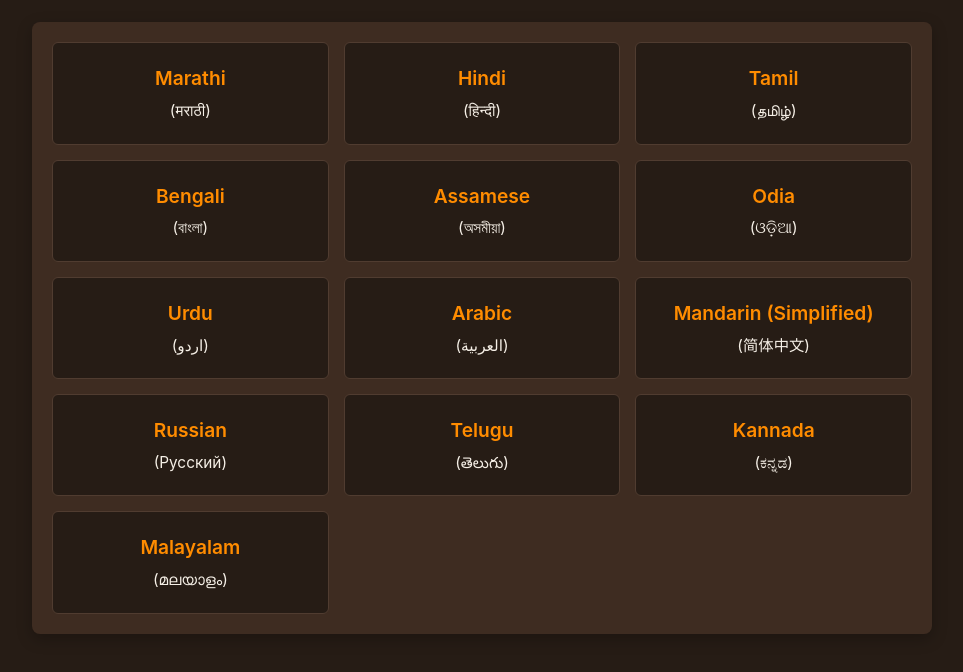
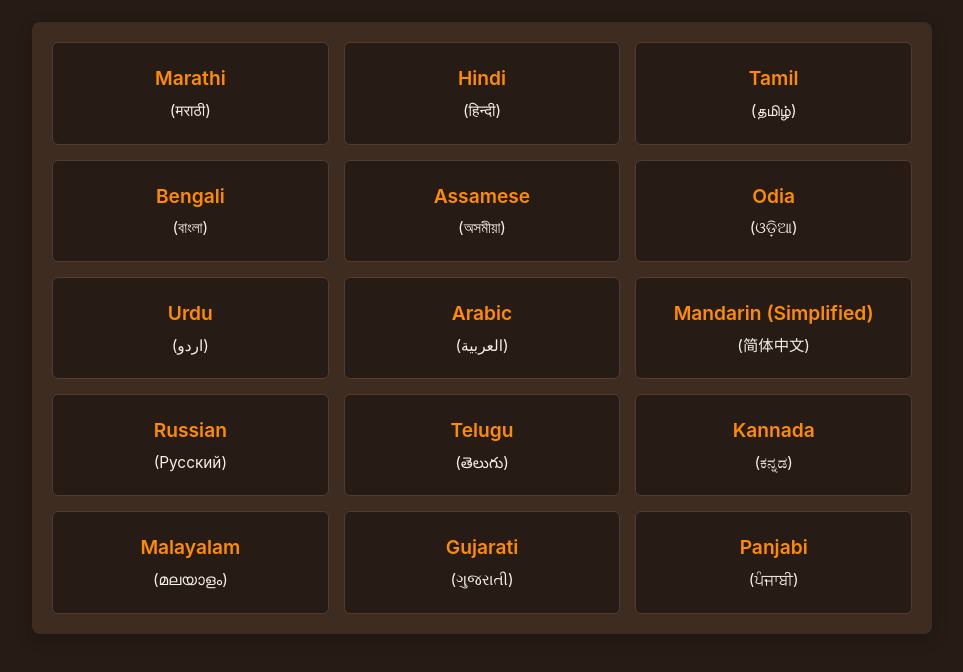
Before and after one commit to SKAshiful/TypingTools, a plain HTML site: page index.html in a window 1280 px wide. Shown: the part 112-784 px from the top of the page, without its empty margins (158-1121 px from the left). Drawn offline with Linux system fonts and the light colour scheme.

Commit message:
Update index.html

```diff
--- a/index.html
+++ b/index.html
@@ -201,6 +201,16 @@
                     Malayalam <span class="native-name">(മലയാളം)</span>
                 </a>
             </li>
+            <li class="language-card">
+                <a href="gujarati-k.html">
+                    Gujarati <span class="native-name">(ગુજરાતી)</span>
+                </a>
+            </li>
+            <li class="language-card">
+                <a href="panjabi-k.html">
+                    Panjabi <span class="native-name">(ਪੰਜਾਬੀ)</span>
+                </a>
+            </li>
             <!-- Add more languages here as needed -->
         </ul>
     </div>
```
